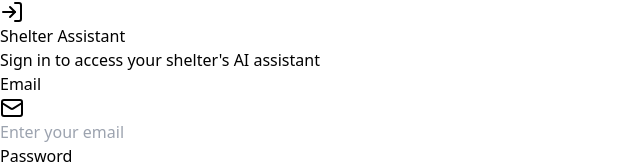
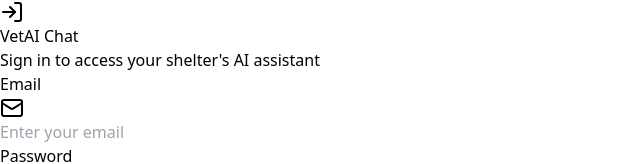
Before and after one commit to mycatbitesme/vetai-chat, a React (Vite) app: page / in a window 1280 px wide. Shown: the top 164 px of the page, without its empty margins (0-640 px from the left). Built offline with nearby package versions, Linux system fonts and the light colour scheme; no server answers.

Commit message:
Update Login.jsx

```diff
--- a/src/components/Login.jsx
+++ b/src/components/Login.jsx
@@ -30,7 +30,7 @@
           <div className="mx-auto h-12 w-12 bg-blue-600 rounded-full flex items-center justify-center">
             <LogIn className="h-6 w-6 text-white" />
           </div>
-          <h2 className="mt-6 text-3xl font-bold text-gray-900">Shelter Assistant</h2>
+          <h2 className="mt-6 text-3xl font-bold text-gray-900">VetAI Chat</h2>
           <p className="mt-2 text-sm text-gray-600">
             Sign in to access your shelter's AI assistant
           </p>
```
